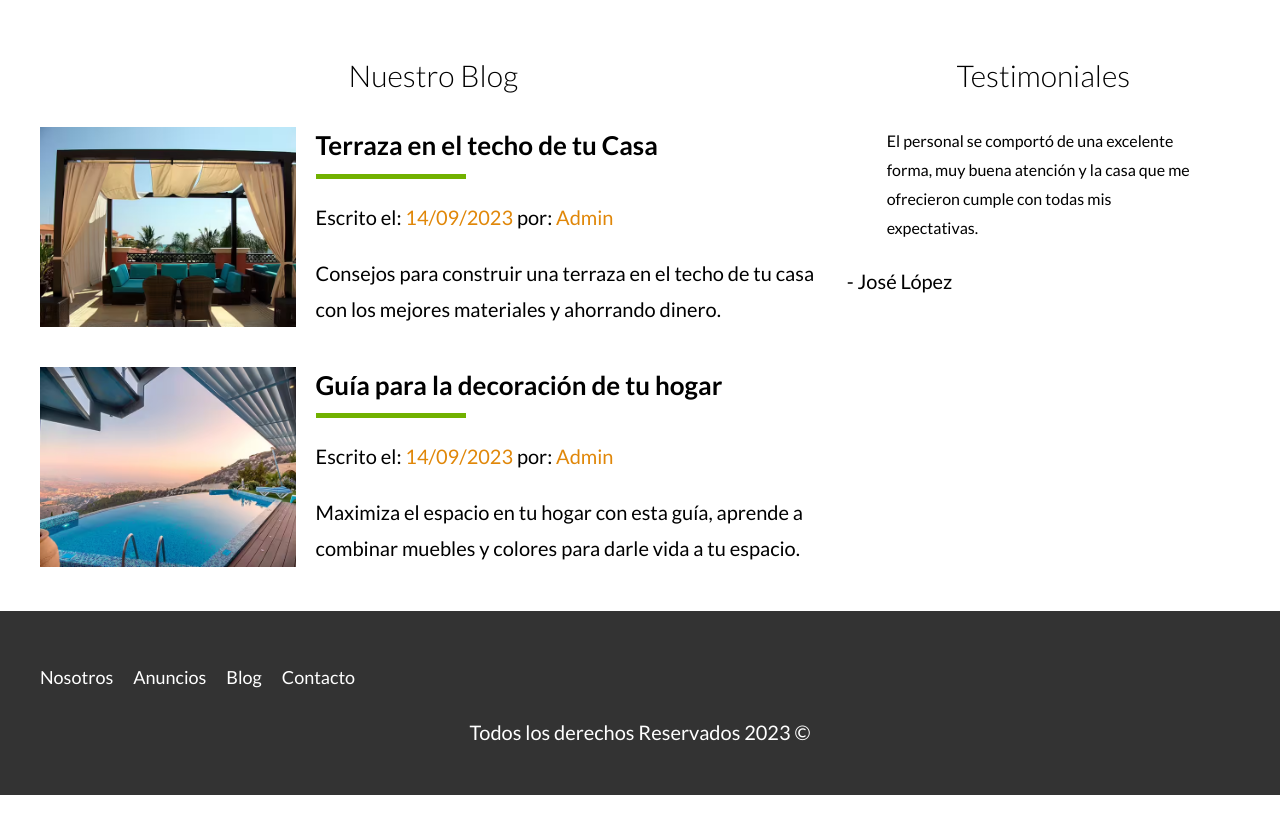
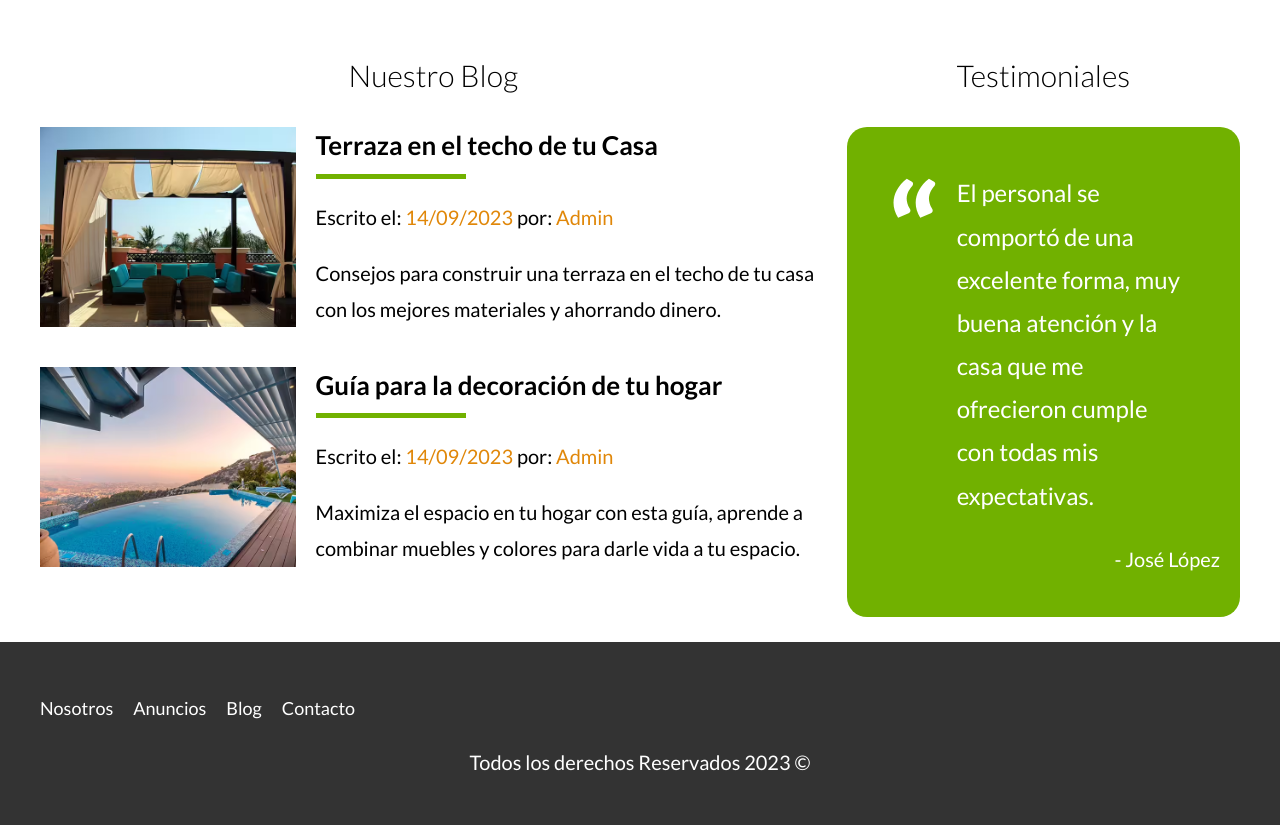
Before and after one commit to Firelx/bienes_raices, a website: page index.html in a window 1280 px wide. Shown: the part 2482-3307 px from the top of the page. Drawn offline with Linux system fonts and the light colour scheme.

Commit message:
Agregar SASS al testimonial

```diff
--- a/src/scss/app.scss
+++ b/src/scss/app.scss
@@ -13,3 +13,4 @@
 @import 'layout/anuncios';
 @import 'layout/contactar';
 @import 'layout/inferior';
+@import 'layout/testimonial';
--- a/src/scss/layout/_footer.scss
+++ b/src/scss/layout/_footer.scss
@@ -1,6 +1,7 @@
 .footer {
     padding: calc($separacion / 2) 0 ;
     background-color: $grisOscuro;
+    margin-bottom: 0;
 
     .contenedor-footer {
         padding-top: calc($separacion /2);
--- /dev/null
+++ b/src/scss/layout/_testimonial.scss
@@ -0,0 +1,28 @@
+.testimonial {
+    background-color: $verde;
+    font-size: 2.4rem;
+    padding: 2rem;
+    color: $blanco;
+    border-radius: 2rem;
+
+    blockquote {
+        padding-left: 5rem;
+        position: relative;
+
+        &::before {
+            content: '';
+            position: absolute;
+            background-image: url(../img/comilla.svg);
+            background-repeat: no-repeat;
+            width: 6rem;
+            height: 8rem;
+            display: block;
+            left: -2rem;
+        }
+    }
+
+    p {
+        text-align: right;
+        color: $blanco;
+    }
+}
```
Also changed, not shown: build/css/app.css, 1 other file.
